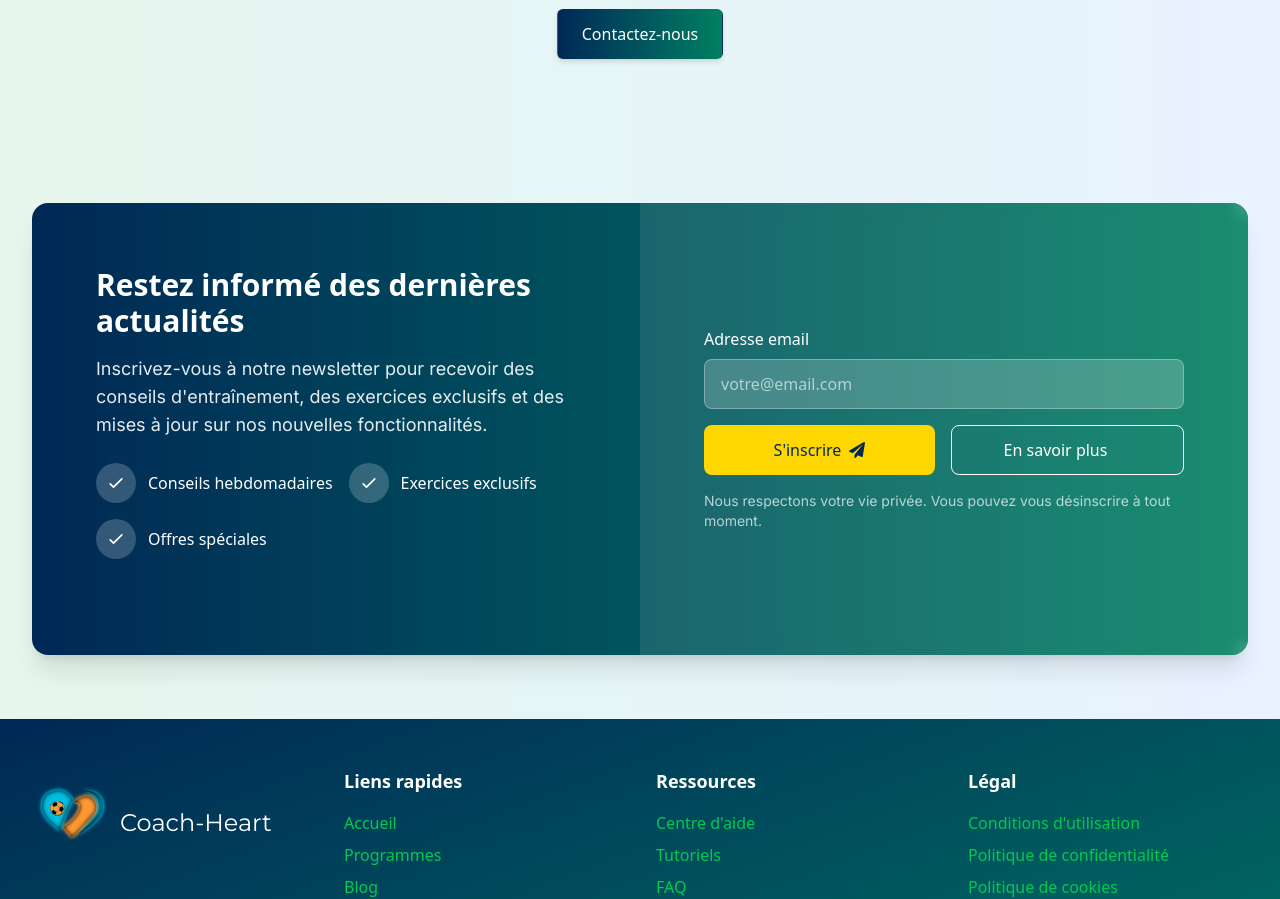
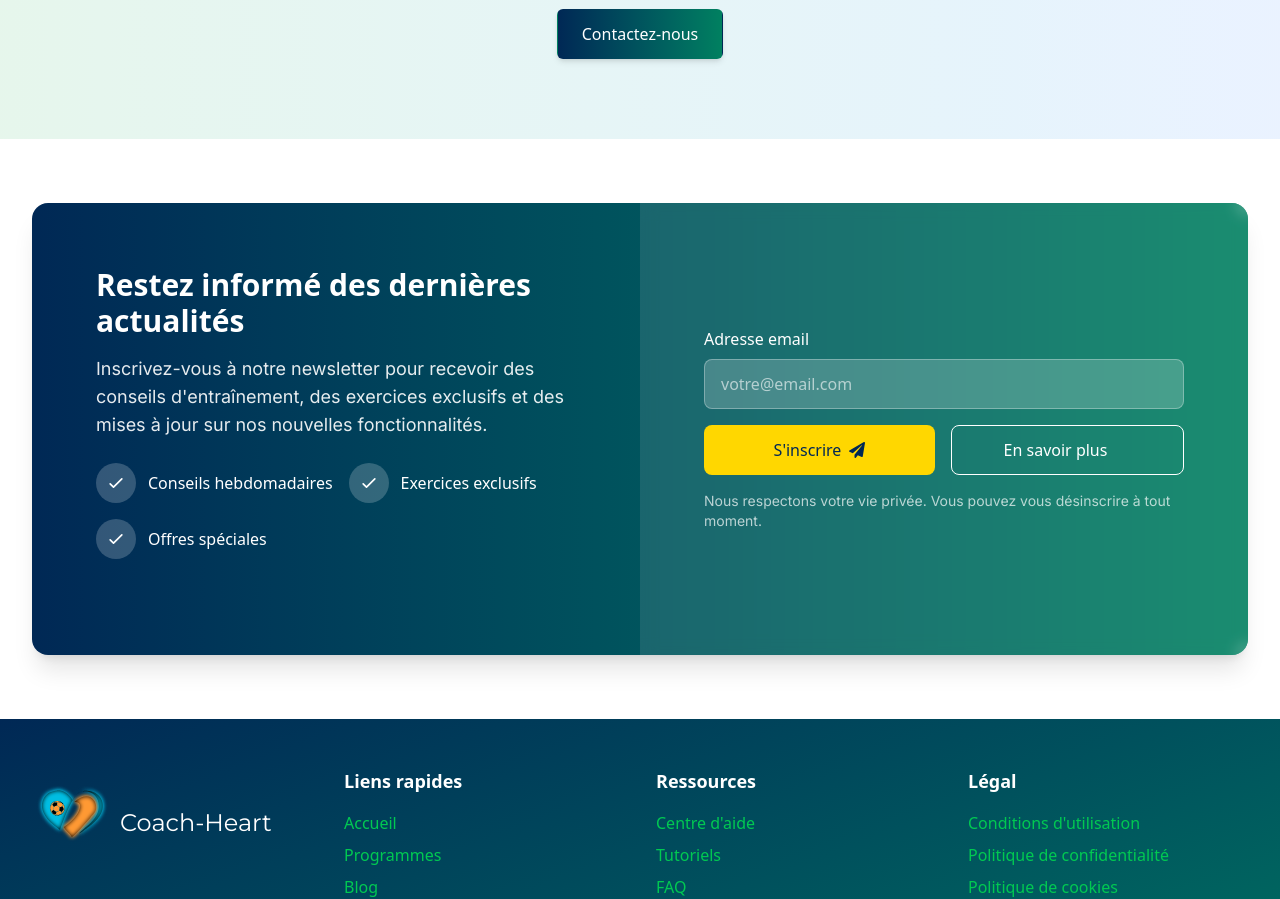
Before and after one commit to petaccia/coatch-heart, a Next.js app in the folder frontend/: page / in a window 1280 px wide. Shown: the part 6740-7639 px from the top of the page. Built offline with nearby package versions, Linux system fonts and the light colour scheme.

Commit message:
feat: add animations to newsletter section components

```diff
--- a/frontend/src/components/sections/home/newsletter-section/NewsletterSection.tsx
+++ b/frontend/src/components/sections/home/newsletter-section/NewsletterSection.tsx
@@ -3,7 +3,7 @@ import { NewsletterContent, NewsletterForm } from './components';
 
 const NewsletterSection = () => {
   return (
-    <section className="py-16 gradient-hero">
+    <section className="py-16 bg-white">
       <div className="max-w-7xl mx-auto px-4 sm:px-6 lg:px-8">
         <div className="bg-gradient-to-r from-primary to-secondary rounded-2xl shadow-xl overflow-hidden">
           <div className="grid grid-cols-1 lg:grid-cols-2 gap-0">
```
